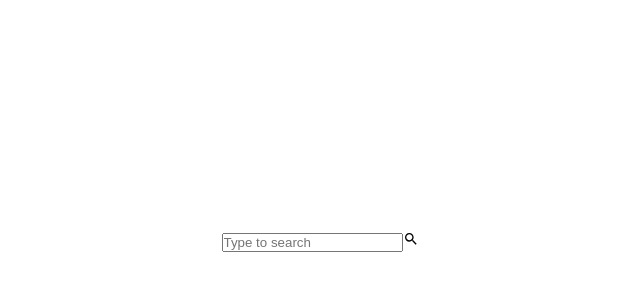
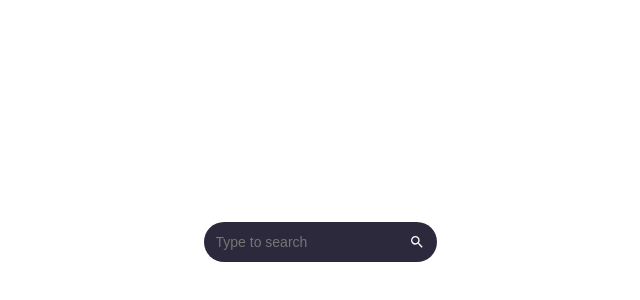
Before and after one commit to Altaan/TS-React-Base, a React (Create React App) app: page / in a window 1280 px wide. Shown: the part 158-458 px from the top of the page, without its empty margins (320-960 px from the left). Built offline with nearby package versions, Linux system fonts and the light colour scheme.

Commit message:
added styles to the search bar component

```diff
--- a/src/App.tsx
+++ b/src/App.tsx
@@ -6,7 +6,11 @@ function App() {
   return (
     <React.Fragment>
       <GlobalStyle />
-      <SearchBar onClickSearch={() => alert("Searching...")} searchEnterPress />
+      <SearchBar
+        onClickSearch={() => alert("Searching...")}
+        searchOnEnterPress
+        darkBackground
+      />
     </React.Fragment>
   );
 }
--- a/src/components/SearchBar.tsx
+++ b/src/components/SearchBar.tsx
@@ -2,16 +2,21 @@ import React from "react";
 import { MdSearch } from "react-icons/md";
 import {
   StyledSearchBar,
+  StyledSearchBarInput,
   StyledSearchBarIcon,
-  StyledSearchBarInput,
 } from "./styles/SearchBar.styled";
 
 interface Props {
   onClickSearch: () => void;
-  searchEnterPress?: boolean;
+  searchOnEnterPress?: boolean;
+  darkBackground?: boolean;
 }
 
-const SearchBar: React.FC<Props> = ({ onClickSearch, searchEnterPress }) => {
+const SearchBar: React.FC<Props> = ({
+  onClickSearch,
+  searchOnEnterPress,
+  darkBackground,
+}) => {
   const handleSubmit = (
     event: React.MouseEvent<HTMLAnchorElement, MouseEvent>
   ) => {
@@ -20,20 +25,21 @@ const SearchBar: React.FC<Props> = ({ onClickSearch, searchEnterPress }) => {
   };
 
   const handleKeypress = (event: React.KeyboardEvent<HTMLInputElement>) => {
-    if (event.key === "Enter" && searchEnterPress) {
+    if (event.key === "Enter" && searchOnEnterPress) {
       onClickSearch();
     }
   };
 
   return (
-    <StyledSearchBar>
+    <StyledSearchBar darkBackground={darkBackground}>
       <StyledSearchBarInput
         type="text"
         placeholder="Type to search"
         onKeyPress={(e) => handleKeypress(e)}
+        darkBackground={darkBackground}
       />
       <StyledSearchBarIcon href="#" onClick={(e) => handleSubmit(e)}>
-        <MdSearch color="black" />
+        <MdSearch color={darkBackground ? "white" : "black"} />
       </StyledSearchBarIcon>
     </StyledSearchBar>
   );
--- a/src/components/styles/SearchBar.styled.ts
+++ b/src/components/styles/SearchBar.styled.ts
@@ -1,7 +1,33 @@
 import styled from "styled-components";
 
-export const StyledSearchBar = styled.div``;
+interface StyledSearchBarProps {
+  darkBackground?: boolean;
+}
 
-export const StyledSearchBarInput = styled.input``;
+export const StyledSearchBar = styled.div<StyledSearchBarProps>`
+  background: ${({ darkBackground }) =>
+    darkBackground ? `hsl(250 20% 20%)` : `hsl(0 0% 90%)`};
+  height: 40px;
+  border-radius: 40px;
+`;
 
-export const StyledSearchBarIcon = styled.a``;
+export const StyledSearchBarInput = styled.input<StyledSearchBarProps>`
+  border: none;
+  background: none;
+  outline: none;
+  float: left;
+  padding: 0 0 0 12px;
+  color: ${({ darkBackground }) => (darkBackground ? "white" : "black")};
+  font-size: 14px;
+  line-height: 40px;
+`;
+
+export const StyledSearchBarIcon = styled.a`
+  float: right;
+  display: flex;
+  justify-content: center;
+  align-items: center;
+  width: 40px;
+  height: 40px;
+  border-radius: 50%;
+`;
```
